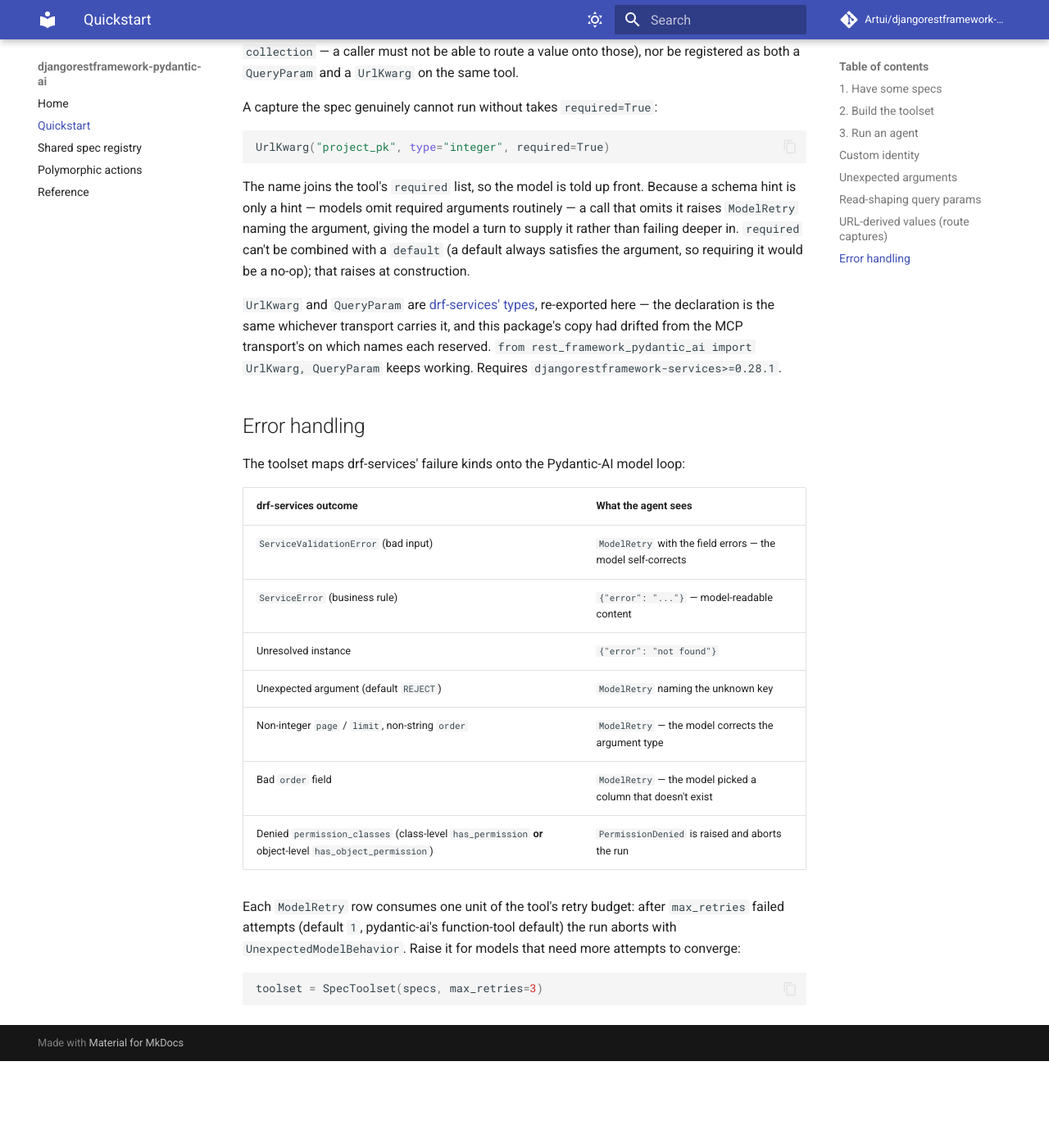
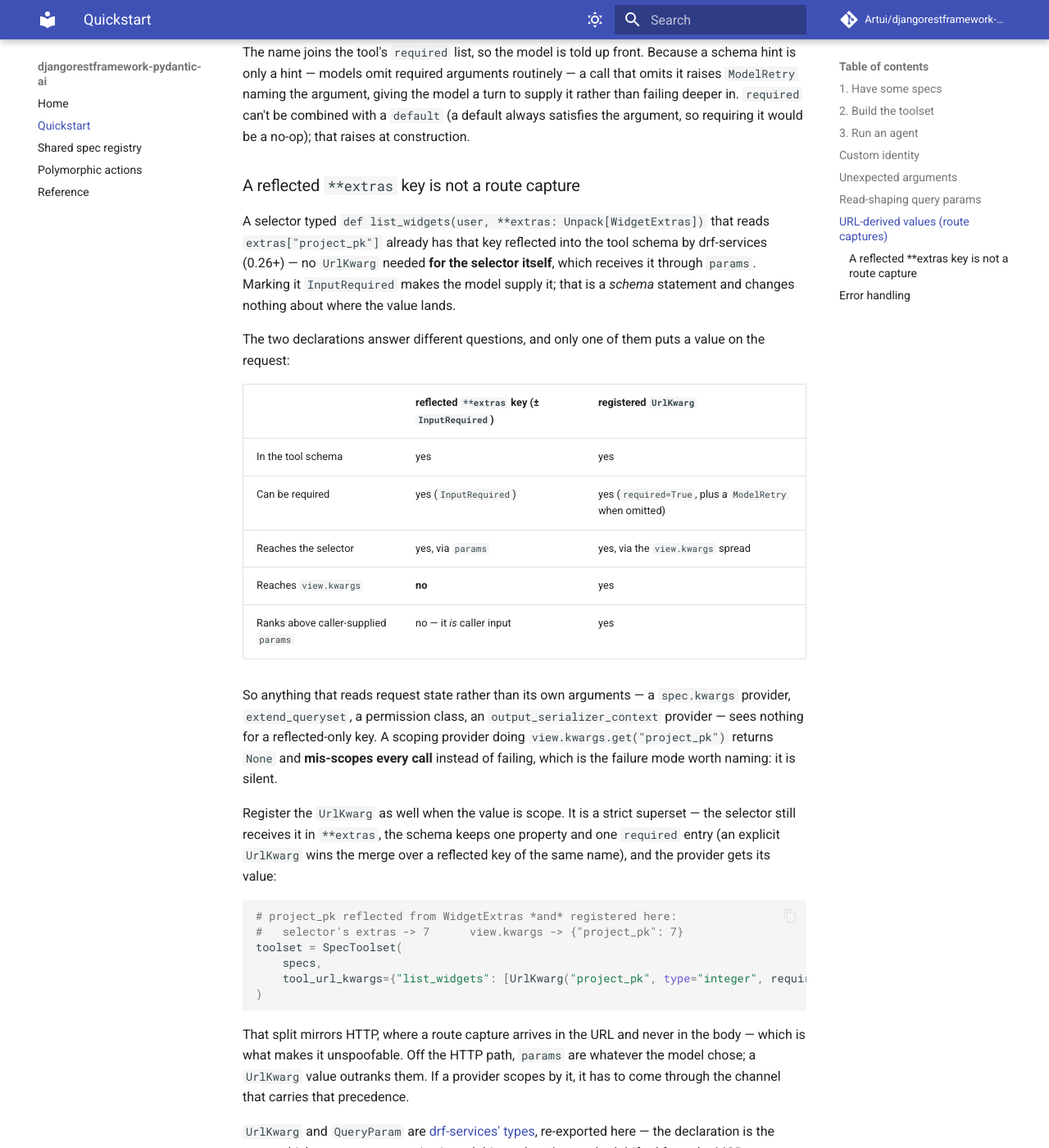
Before and after one commit to Artui/djangorestframework-pydantic-ai, an MkDocs documentation site: the page built from docs/quickstart.md, in a window 1280 px wide and 1400 px high, scrolled down 3572 px. Shown: the whole window at 82% size. Built offline with MkDocs 1.6.1 and Material for MkDocs 9.7.7, drawn with Linux system fonts in a browser that asks for light colours; comment, search, counter and statistics services are not loaded; before the commit the page ends 4866 px from its top, so only the background shows below that; some of the changed text lies outside the part shown.

Commit message:
Off-HTTP serializer context, docs, and 0.9.1 (#29)
* Pick up the off-HTTP serializer-context fix

A serializer reading self.context["request"] — request.user, an
ownership check in a SerializerMethodField — works behind a DRF view and
raised KeyError through the toolset: off the HTTP path nothing supplied
DRF's baseline context. Fixed in djangorestframework-services 0.29.0,
which both dispatch_spec (input validation) and render_spec_output
(output) now start from; this bumps the floor and covers both directions
with a regression test.

Committed with --no-verify: the pre-commit hooks shell out to `uv run`,
which cannot resolve the tree until 0.29.0 is on PyPI. ruff check, ruff
format --check, ty, mkdocs --strict, and the full suite (120 tests, 100%
coverage) were all run against the local sibling checkout and pass.

Co-Authored-By: Claude Opus 5 <noreply@anthropic.com>

* Document why a reflected extras key is not a route capture

A consumer marked a scope capture InputRequired on the selector's Unpack
extras and expected it to reach a kwargs= provider reading view.kwargs.
It doesn't: reflected keys are delivered as spec params, and
InputRequired is a schema statement about requiredness, not a delivery
channel. The provider read None and mis-scoped every call — silently.

The quickstart invited that reading. Its note was headlined "You don't
need this when the selector reads it from **extras", which is true only
of the selector, and it framed the choice as "reach for UrlKwarg when
the value is not already in the tool schema" — the wrong axis. The axis
is where the value has to land.

Replaces the note with a section that tabulates the two declarations
against schema / requiredness / selector / view.kwargs / precedence,
names the silent mis-scoping, and shows that registering the UrlKwarg
too is a strict superset. Adds the missing negative test: reflected-only
reaches the selector and leaves view.kwargs empty.

Co-Authored-By: Claude Opus 5 <noreply@anthropic.com>

* Lock djangorestframework-services 0.29.0

Now published, so the floor this branch already declared resolves. The
full suite, lint, types, and docs run against the released package
rather than a local checkout.

Co-Authored-By: Claude Opus 5 <noreply@anthropic.com>

* Release 0.9.1

---------

Co-authored-by: Claude Opus 5 <noreply@anthropic.com>

````diff
--- a/docs/quickstart.md
+++ b/docs/quickstart.md
@@ -150,20 +150,13 @@ toolset = SpecToolset(
 )
 ```
 
-Reach for `UrlKwarg` when the value is **not** already in the tool schema:
+Reach for `UrlKwarg` when the value is **request state** rather than an ordinary
+argument to the callable — the axis is where the value has to land, not whether
+it is advertised:
 
 - a scoping `spec.kwargs` provider that reads `view.kwargs` — the case ordinary
   `params` cannot cover, because the provider reads `view.kwargs`, not `params`;
 - a closed-surface spec whose route capture must be model-suppliable.
-
-!!! note "You don't need this when the selector reads it from `**extras`"
-    A selector typed `def list_widgets(user, **extras: Unpack[WidgetExtras])`
-    that reads `extras["project_pk"]` already has that key reflected into the
-    tool schema by drf-services (0.26+), delivered through `params` — no
-    `UrlKwarg` needed. A key can still be **both** reflected *and*
-    `UrlKwarg`-registered (a `project_pk` the selector reads *and* a scoping
-    provider reads off `view.kwargs`): the explicit `UrlKwarg` schema wins the
-    merge, and the authoritative `kwargs=` spread still reaches the selector.
 
 Like `QueryParam`, a registered kwarg is popped before dispatch (so
 `unknown_arguments` never flags it) and its `default` is seeded when the model
@@ -184,6 +177,51 @@ that omits it raises `ModelRetry` naming the argument, giving the model a turn t
 supply it rather than failing deeper in. `required` can't be combined with a
 `default` (a default always satisfies the argument, so requiring it would be a
 no-op); that raises at construction.
+
+### A reflected `**extras` key is not a route capture
+
+A selector typed `def list_widgets(user, **extras: Unpack[WidgetExtras])` that
+reads `extras["project_pk"]` already has that key reflected into the tool schema
+by drf-services (0.26+) — no `UrlKwarg` needed **for the selector itself**, which
+receives it through `params`. Marking it `InputRequired` makes the model supply
+it; that is a *schema* statement and changes nothing about where the value lands.
+
+The two declarations answer different questions, and only one of them puts a
+value on the request:
+
+| | reflected `**extras` key (± `InputRequired`) | registered `UrlKwarg` |
+| --- | --- | --- |
+| In the tool schema | yes | yes |
+| Can be required | yes (`InputRequired`) | yes (`required=True`, plus a `ModelRetry` when omitted) |
+| Reaches the selector | yes, via `params` | yes, via the `view.kwargs` spread |
+| Reaches `view.kwargs` | **no** | yes |
+| Ranks above caller-supplied `params` | no — it *is* caller input | yes |
+
+So anything that reads request state rather than its own arguments — a
+`spec.kwargs` provider, `extend_queryset`, a permission class, an
+`output_serializer_context` provider — sees nothing for a reflected-only key. A
+scoping provider doing `view.kwargs.get("project_pk")` returns `None` and
+**mis-scopes every call** instead of failing, which is the failure mode worth
+naming: it is silent.
+
+Register the `UrlKwarg` as well when the value is scope. It is a strict superset
+— the selector still receives it in `**extras`, the schema keeps one property and
+one `required` entry (an explicit `UrlKwarg` wins the merge over a reflected key
+of the same name), and the provider gets its value:
+
+```python
+# project_pk reflected from WidgetExtras *and* registered here:
+#   selector's extras -> 7      view.kwargs -> {"project_pk": 7}
+toolset = SpecToolset(
+    specs,
+    tool_url_kwargs={"list_widgets": [UrlKwarg("project_pk", type="integer", required=True)]},
+)
+```
+
+That split mirrors HTTP, where a route capture arrives in the URL and never in
+the body — which is what makes it unspoofable. Off the HTTP path, `params` are
+whatever the model chose; a `UrlKwarg` value outranks them. If a provider scopes
+by it, it has to come through the channel that carries that precedence.
 
 `UrlKwarg` and `QueryParam` are
 [drf-services' types](https://github.com/Artui/djangorestframework-services/blob/main/rest_framework_services/types/url_kwarg.py),
--- a/pyproject.toml
+++ b/pyproject.toml
@@ -39,7 +39,7 @@ dependencies = [
     "django>=4.2",
     "djangorestframework>=3.14",
     # 0.27 floor: ``SpecRegistry`` (accepted anywhere a spec mapping is) landed there.
-    "djangorestframework-services>=0.28.1,<0.29",
+    "djangorestframework-services>=0.29.0,<0.30",
     "pydantic-ai-slim>=2,<3",
 ]
 
@@ -124,7 +124,7 @@ root = ["./rest_framework_pydantic_ai"]
 # rest_framework_pydantic_ai/version.py and promotes the CHANGELOG [Unreleased] block under
 # a new dated heading. Run via `uvx bump-my-version` (no permanent dependency).
 [tool.bumpversion]
-current_version = "0.9.0"
+current_version = "0.9.1"
 allow_dirty = false
 commit = false
 tag = false
--- a/rest_framework_pydantic_ai/version.py
+++ b/rest_framework_pydantic_ai/version.py
@@ -1,5 +1,5 @@
 from __future__ import annotations
 
-__version__: str = "0.9.0"
+__version__: str = "0.9.1"
 
 __all__ = ["__version__"]
````
Also changed, not shown: CHANGELOG.md (+23 -1 lines), 2 other files.
